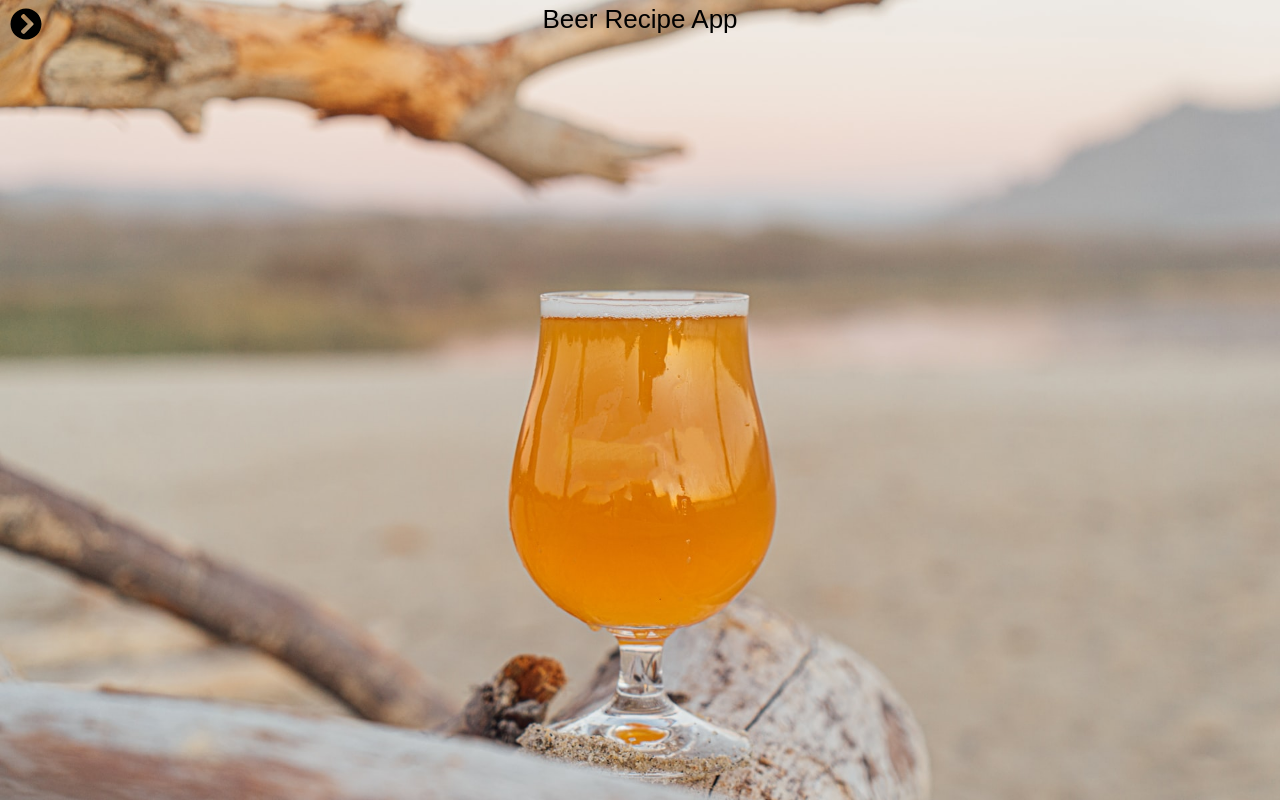
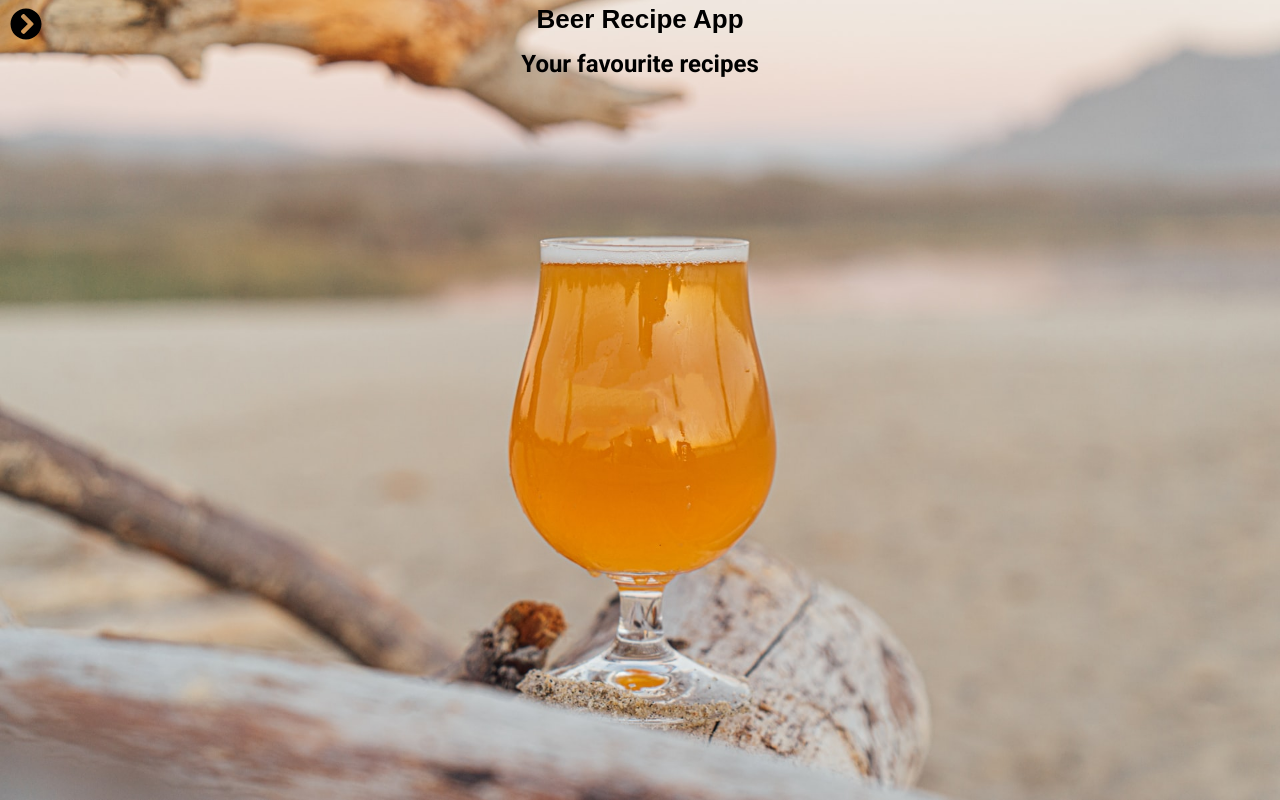
Before and after one commit to Pawello12/Beer-recipes-app, a React (Create React App) app: page /favourites in a window 1280 px wide. Built offline with nearby package versions, Linux system fonts and the light colour scheme; no server answers; a web font is replaced by a local one.

Commit message:
create favourites component

```diff
--- a/src/components/App/App.js
+++ b/src/components/App/App.js
@@ -44,7 +44,7 @@ function App() {
               <Search />
             </Route>
 
-            <Route path='favourites'>
+            <Route path='/favourites'>
               <Favourites />
             </Route>
           </Switch>
--- a/src/components/App/App.module.scss
+++ b/src/components/App/App.module.scss
@@ -38,7 +38,7 @@
     padding: 0 10px;
     background-image: url('../../img/home/beer_1920.jpg');
     background-size: cover;
-    background-position: center top;
+    background-position: center bottom;
 
     @media (min-width: 760px) {
         grid-template-columns: minmax(0, 1fr) minmax(0, 1fr);
--- a/src/components/Header/Header.js
+++ b/src/components/Header/Header.js
@@ -4,7 +4,9 @@ import { header } from 'components/Header/Header.module.scss';
 
 const Header = () => {
     return(
-        <header className={header}>Beer Recipe App</header>
+        <header className={header}>
+            <h1>Beer Recipe App</h1>
+        </header>
     )
 }
 
--- a/src/components/Header/Header.module.scss
+++ b/src/components/Header/Header.module.scss
@@ -4,10 +4,13 @@
     // background-color: $background-color;
     width: 100%;
     height: 50px;
-    font-family: $second-font-family;
-    font-size: $large;
-    text-align: center;
     padding: 4px;
     grid-row: 1 / 1;
     grid-column: 1 / -1;
+
+    h1 {
+        font-family: $second-font-family;
+        font-size: $large;
+        text-align: center;
+    }
 }
--- a/src/components/ResultCard/ResultCard.js
+++ b/src/components/ResultCard/ResultCard.js
@@ -4,7 +4,7 @@ import Button from 'components/Button/Button';
 
 import { resultCard, img, ul, h4, h3, p } from 'components/ResultCard/ResultCard.module.scss';
 
-const ResultCard = ({data}) => {
+const ResultCard = ({data, buttonContent}) => {
     console.log(data);
      const {name, image_url, tagline, description, ibu, ebc, abv, volume, ingredients, method} = data;
     return(
@@ -37,7 +37,7 @@ const ResultCard = ({data}) => {
                 <li>Yeast {ingredients.yeast}</li>
                 <li>Temperature: <strong>{method.fermentation.temp.value} {method.fermentation.temp.unit}</strong></li>
             </ul>
-            <Button content="Add to favourites" style={{marginTop: 'auto'}} />
+            <Button content={buttonContent ? buttonContent : "Add to favourites"} style={{marginTop: 'auto'}} />
         </div>
     )
 }
--- a/src/routes/Favourites/Favourites.js
+++ b/src/routes/Favourites/Favourites.js
@@ -1,8 +1,29 @@
-import React from 'react';
+import React, { useState, useEffect } from 'react';
+import axios from 'axios';
+
+import ResultCard from 'components/ResultCard/ResultCard';
+
+import { favourites } from 'routes/Favourites/Favourites.module.scss';
 
 const Favourites = () => {
+
+    const [beer, setBeer] = useState([]);
+    const [showCard, setShowCard] = useState(false);
+
+    useEffect(() => {
+        axios.get('https://api.punkapi.com/v2/beers/random')
+            .then(response => {
+                setBeer([...response.data])
+                console.log(beer);
+                setShowCard(true);
+            })
+    },[])
+
     return (
-        <div>Fav</div>
+        <div className={favourites}>
+            <h2>Your favourite recipes</h2>
+            {showCard ? <ResultCard buttonContent='Remove recipe' data={beer[0]} /> : null}
+        </div>
     )
 }
 
--- /dev/null
+++ b/src/routes/Favourites/Favourites.module.scss
@@ -0,0 +1,9 @@
+@import '../../styles/theme.scss';
+
+.favourites {
+    grid-column: 1 / -1;
+
+    h2 {
+        text-align: center;
+    }
+}
--- a/src/routes/Home/Home.module.scss
+++ b/src/routes/Home/Home.module.scss
@@ -15,7 +15,7 @@
     position: fixed;
     top: 0;
     left: 0;
-    z-index: 2;
+    z-index: 12;
 }
 
 .name {
```
